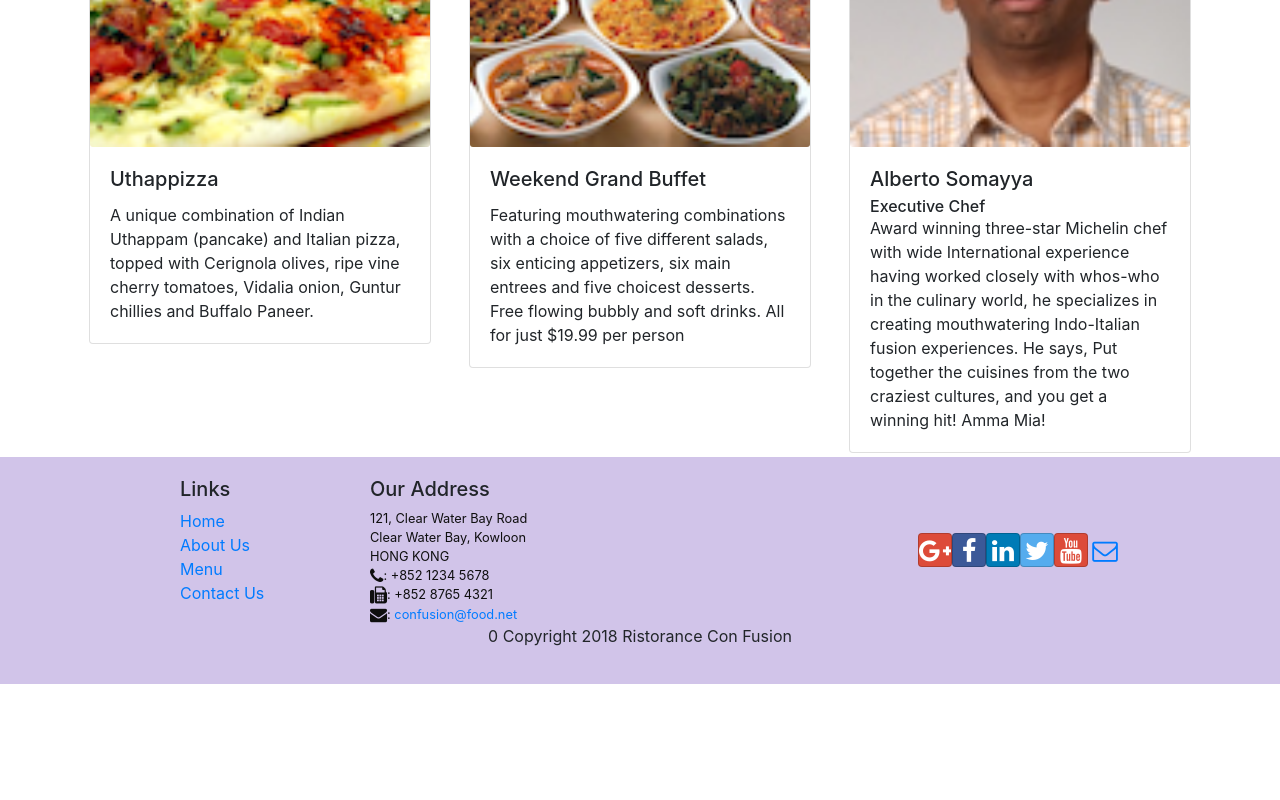
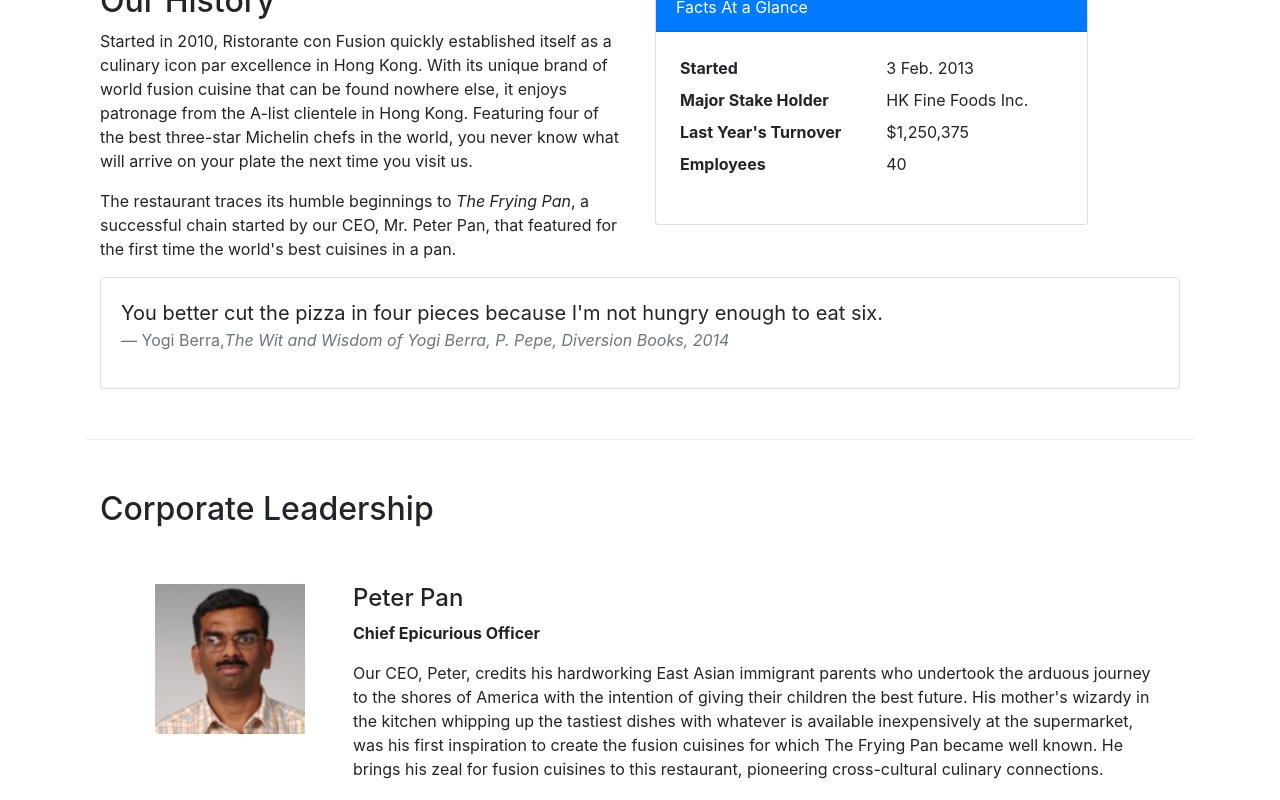
Before and after one commit to Nguyen-Tuan91/EXCERCISE1, a React (Create React App) app: page /aboutus in a window 1280 px wide. Before the commit this address led to /Home. Shown: the part 540-1340 px from the top of the page. Before the commit the page ends 1224 px from the top, so only its background shows below. Built offline with nearby package versions, Linux system fonts and the light colour scheme.

Commit message:
update exercise2

```diff
--- a/src/components/AboutComponent.js
+++ b/src/components/AboutComponent.js
@@ -1,12 +1,29 @@
 import React from 'react';
 import { Breadcrumb, BreadcrumbItem, Card, CardBody, CardHeader, Media } from 'reactstrap';
 import { Link } from 'react-router-dom';
+
+function RenderLeader({leader}) {
+    return(
+        <div key={leader.id} className="col-12 mt-5">
+            <Media tag="li">
+                <Media left middle>
+                    <Media object src={leader.image} height="150" alt={leader.name} />
+                </Media>
+                <Media body className="ml-5">
+                    <Media heading>{leader.name}</Media>
+                    <strong><p>{leader.designation}</p></strong>
+                    <p>{leader.description}</p>
+                </Media>
+            </Media>
+        </div>
+    );
+}
 
 function About(props) {
 
     const leaders = props.leaders.map((leader) => {
         return (
-            <p>Leader {leader.name}</p>
+           <RenderLeader leader={leader} />
         );
     });
 
--- a/src/components/HeaderComponent.js
+++ b/src/components/HeaderComponent.js
@@ -6,7 +6,7 @@
     constructor(props) {
         super(props);
         this.state={
-            isNavOpen:false
+            isNavOpen: false
         };
     }
 
--- a/src/components/MainComponent.js
+++ b/src/components/MainComponent.js
@@ -2,6 +2,7 @@
 import Menu from './MenuComponent';
 import Home from './HomeComponent';
 import Contact from './ContactComponent';
+import About from './AboutComponent';
 import Dishdetail from './DishdetailComponent';
 import Header from './HeaderComponent';
 import Footer from './FooterComponent';
@@ -47,6 +48,7 @@
         <Route exact path="/menu" component={() => <Menu dishes={this.state.dishes} />} />
         <Route exact path="/contactus" component={Contact} />
         <Route path="/menu/:dishId" component={DishWithId} />
+        <Route exact path="/aboutus" component={() => <About leaders={this.state.leaders} />} />
         <Redirect to="/Home" />
       </Switch>
       <Footer />
```
